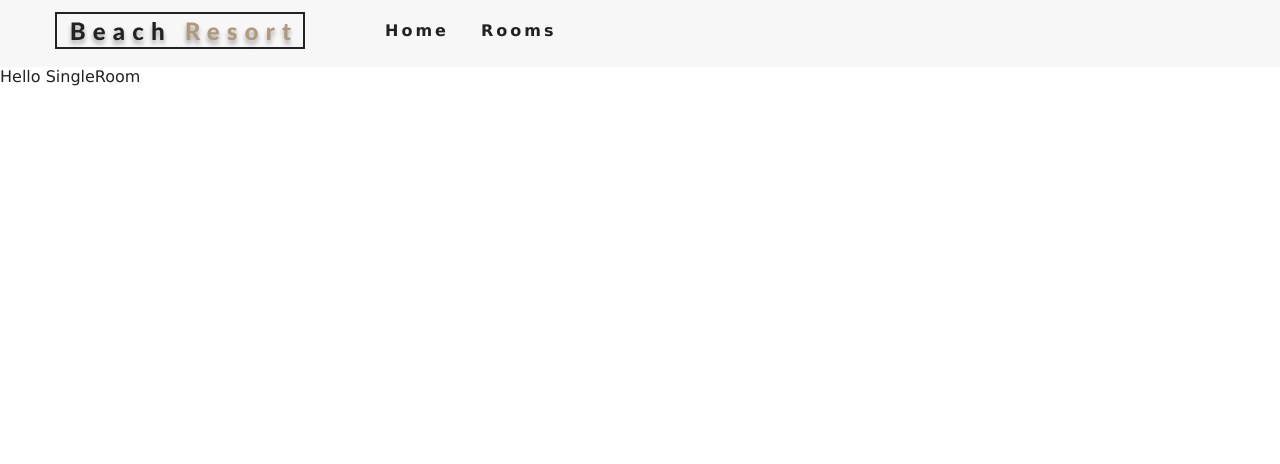
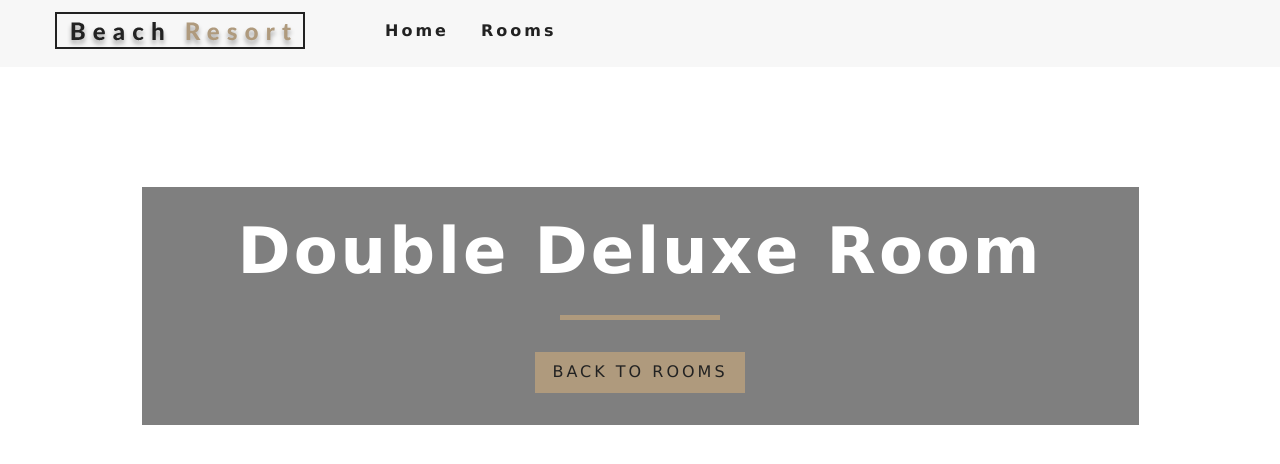
Before and after one commit to DaWood32913/react-beach-resort, a React (Create React App) app: page /rooms/double-deluxe in a window 1280 px wide. Shown: the top 464 px of the page. Built offline with nearby package versions, Linux system fonts and the light colour scheme; the HTML template or start-up script is replaced by a standard one.

Commit message:
need to fix img rendering issue

```diff
--- a/package.json
+++ b/package.json
@@ -10,7 +10,8 @@
     "react-dom": "^16.12.0",
     "react-icons": "^3.8.0",
     "react-router-dom": "^5.1.2",
-    "react-scripts": "3.3.0"
+    "react-scripts": "3.3.0",
+    "styled-components": "^4.4.1"
   },
   "scripts": {
     "start": "react-scripts start",
--- a/src/components/Loading.js
+++ b/src/components/Loading.js
@@ -1,11 +1,13 @@
 import React from 'react';
 import loadingGif from '../images/gif/loading-arrow.gif';
 
-export default function Loading() {
+const Loading = () => {
     return (
         <div className="loading">
             <h4>rooms loading...</h4>
-            <img src={loadingGif} alt=""></img>
+            <img src={loadingGif} alt="" />
         </div>
     )
 }
+
+export default Loading;
--- /dev/null
+++ b/src/components/StyledHero.js
@@ -0,0 +1,13 @@
+import styled from 'styled-components';
+import defaultImg from '../images/room-1.jpeg';
+
+const StyledHero = styled.header`
+min-height:60vh;
+/* background: url(${defaultImg}); */
+backround: url(${props => (props.img ? props.img: defaultImg)}) center/cover no-repeat;
+display: flex;
+align-items: center;
+justify-content: center;
+`;
+
+export default StyledHero;
--- a/src/pages/SingleRoom.js
+++ b/src/pages/SingleRoom.js
@@ -1,13 +1,56 @@
-import React, { Component } from 'react';
+import React, { Component } from "react";
+import defaultBcg from "../images/room-1.jpeg";
+import Hero from "../components/Hero";
+import Banner from "../components/Banner";
+import { Link } from "react-router-dom";
+import { RoomContext } from "../context";
+import StyledHero from "../components/StyledHero";
 
-export default class SingleRoom extends
-Component {
-    render() {
-        return (
-            <div>
-                Hello SingleRoom
-            </div>
-        );
+export default class SingleRoom extends Component {
+  constructor(props) {
+    super(props);
+    // console.log(this.props)
+    this.state = {
+      slug: this.props.match.params.slug,
+      defaultBcg
+    };
+  }
+  static contextType = RoomContext;
+  // componentDidMount(){
 
+  // }
+  render() {
+    const { getRoom } = this.context;
+    const room = getRoom(this.state.slug);
+    if (!room) {
+      return (
+        <div className="error">
+          <h3>no such room can be found...</h3>
+          <Link to="/rooms" className="btn-primary">
+            back to rooms
+          </Link>
+        </div>
+      );
     }
+    const {
+      name,
+      description,
+      capacity,
+      size,
+      price,
+      extras,
+      breakfast,
+      pets,
+      images
+    } = room;
+    return (
+      <StyledHero img={images[0] || this.state.defaultBcg}>
+        <Banner title={`${name} room`}>
+          <Link to="/rooms" className="btn-primary">
+            back to rooms
+          </Link>
+        </Banner>
+      </StyledHero>
+    );
+  }
 }
```
Also changed, not shown: src/context.js (+6 -6 lines), 1 other file (tests, documents, lock files or other folders).
